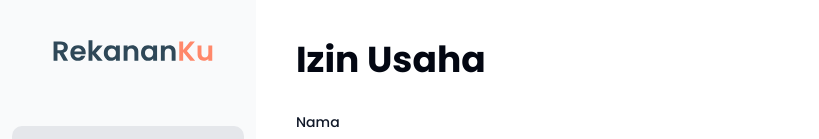
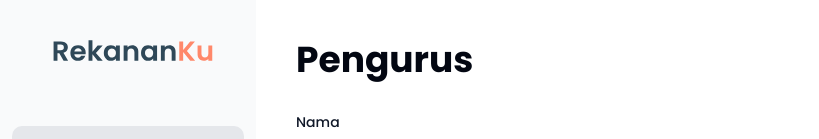
Before and after one commit to DimasNuryadin/Next-RekananKu, a Next.js app: page /users/pengurus/create in a window 1280 px wide. Shown: the top 139 px of the page, without its empty margins (0-819 px from the left). Built offline with nearby package versions, Linux system fonts and the light colour scheme; no server answers.

Commit message:
ganti heading

```diff
--- a/app/users/pengurus/create/page.tsx
+++ b/app/users/pengurus/create/page.tsx
@@ -46,7 +46,7 @@ export default function CreatePengurus() {
 
   return (
     <div className="p-3 md:p-10">
-      <h2 className="text-4xl font-extrabold dark:text-white mb-8">Izin Usaha</h2>
+      <h2 className="text-4xl font-extrabold dark:text-white mb-8">Pengurus</h2>
       <div className="mt-8 w-1/2">
         <InputForm onChange={(e) => setNama(e.target.value)} value={nama} label="Nama" id="nama" required />
         <InputForm onChange={(e) => setKtp(e.target.value)} value={ktp} label="KTP" id="ktp" required />
```
